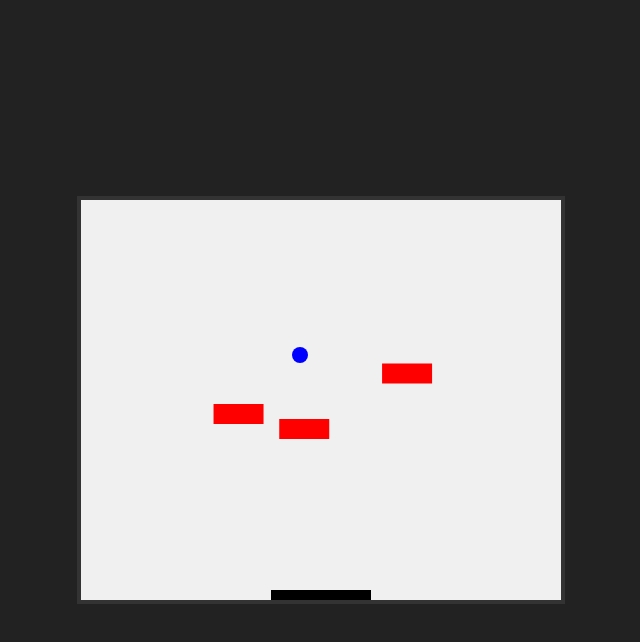
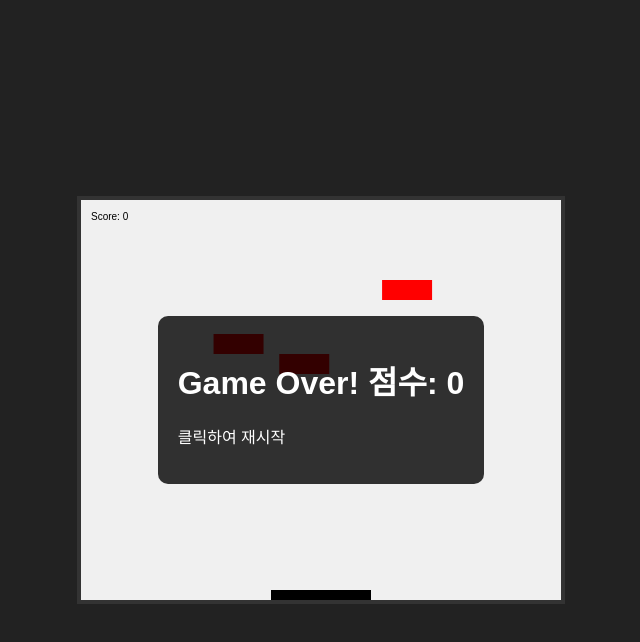
Before and after one commit to alway2341-ops/brick-breaker, a plain HTML site: page index.html in a window 1280 px wide. Both pictures are taken after a click on the element "클릭하여 게임 시작". Shown: the whole page, without its empty margins (319-959 px from the left). Drawn offline with Linux system fonts and the light colour scheme.

Commit message:
Update index.html

```diff
--- a/index.html
+++ b/index.html
@@ -4,9 +4,9 @@
     <meta charset="UTF-8">
     <title>벽돌 깨기 - 핵심 로직 전용</title>
     <style>
-        body { margin: 0; background: #222; display: flex; justify-content: center; align-items: center; height: 100vh; }
+        body { margin: 0; background: #222; display: flex; justify-content: center; align-items: center; height: 100vh; overflow: hidden; }
         canvas { background: #f0f0f0; border: 4px solid #333; display: block; }
-        #startScreen { position: absolute; background: rgba(0,0,0,0.8); color: white; padding: 20px; cursor: pointer; border-radius: 10px; }
+        #startScreen { position: absolute; background: rgba(0,0,0,0.8); color: white; padding: 20px; cursor: pointer; border-radius: 10px; z-index: 10; font-family: sans-serif; }
     </style>
 </head>
 <body>
@@ -22,8 +22,8 @@
 
         function initGame() {
             score = 0;
-            // 공을 패들 위쪽에서 시작
-            balls = [{ x: 240, y: 350, dx: 3, dy: -3, radius: 8 }];
+            // 공 초기 위치 및 속도 설정
+            balls = [{ x: 240, y: 100, dx: 3, dy: 3, radius: 8 }];
             bricks = [];
             running = true;
         }
@@ -45,28 +45,22 @@
 
             ctx.clearRect(0, 0, 480, 400);
 
-            // 1. 블록 생성
+            // 1. 블록 생성 (확률)
             if (Math.random() < 0.02) {
-                bricks.push({ x: Math.random() * 420, y: 0, speed: 1.5 + (score/100) });
+                bricks.push({ x: Math.random() * 420, y: 0 });
             }
 
-            // 2. 블록 이동 및 충돌
+            // 2. 블록 이동 및 그리기
             for (let i = bricks.length - 1; i >= 0; i--) {
-                bricks[i].y += bricks[i].speed;
+                bricks[i].y += 2; // 블록 속도
                 ctx.fillStyle = "red";
                 ctx.fillRect(bricks[i].x, bricks[i].y, 50, 20);
 
-                // 공-블록 충돌
-                balls.forEach(ball => {
-                    if (ball.x > bricks[i].x && ball.x < bricks[i].x + 50 && ball.y > bricks[i].y && ball.y < bricks[i].y + 20) {
-                        ball.dy = -ball.dy;
-                        bricks.splice(i, 1);
-                        score++;
-                    }
-                });
+                // 블록이 화면 아래로 나가면 삭제
+                if (bricks[i].y > 400) bricks.splice(i, 1);
             }
 
-            // 3. 공 이동 및 처리
+            // 3. 공 로직 (이동, 충돌, 삭제)
             balls = balls.filter(ball => {
                 ball.x += ball.dx;
                 ball.y += ball.dy;
@@ -75,27 +69,39 @@
                 if (ball.x < 0 || ball.x > 480) ball.dx = -ball.dx;
                 if (ball.y < 0) ball.dy = -ball.dy;
 
-                // 패들 충돌 (y < 390 일 때만 검사)
+                // 패들 충돌 (y=390 기준)
                 if (ball.y > 380 && ball.y < 390 && ball.x > paddleX && ball.x < paddleX + paddleWidth) {
-                    ball.dy = -Math.abs(ball.dy); // 무조건 위로 튕김
+                    ball.dy = -Math.abs(ball.dy);
                 }
 
-                // 삭제 판정: 400을 넘어가면 배열에서 제거(필터링)
+                // 공-블록 충돌
+                bricks.forEach((b, index) => {
+                    if (ball.x > b.x && ball.x < b.x + 50 && ball.y > b.y && ball.y < b.y + 20) {
+                        ball.dy = -ball.dy;
+                        bricks.splice(index, 1);
+                        score++;
+                    }
+                });
+
+                // 게임 종료 조건: 공이 400을 넘으면 삭제 (배열에서 제거)
                 return ball.y < 400;
             });
 
-            // 4. 게임 오버 체크
+            // 4. 그리기
+            balls.forEach(b => {
+                ctx.fillStyle = "blue";
+                ctx.beginPath(); ctx.arc(b.x, b.y, b.radius, 0, Math.PI*2); ctx.fill();
+            });
+            ctx.fillStyle = "black";
+            ctx.fillRect(paddleX, 390, paddleWidth, 10);
+            ctx.fillText("Score: " + score, 10, 20);
+
+            // 5. 게임 오버 체크
             if (balls.length === 0) {
                 running = false;
                 startScreen.style.display = 'block';
                 startScreen.innerHTML = `<h1>Game Over! 점수: ${score}</h1><p>클릭하여 재시작</p>`;
             } else {
-                balls.forEach(b => {
-                    ctx.fillStyle = "blue";
-                    ctx.beginPath(); ctx.arc(b.x, b.y, b.radius, 0, Math.PI*2); ctx.fill();
-                });
-                ctx.fillStyle = "black";
-                ctx.fillRect(paddleX, 390, paddleWidth, 10);
                 requestAnimationFrame(gameLoop);
             }
         }
```
